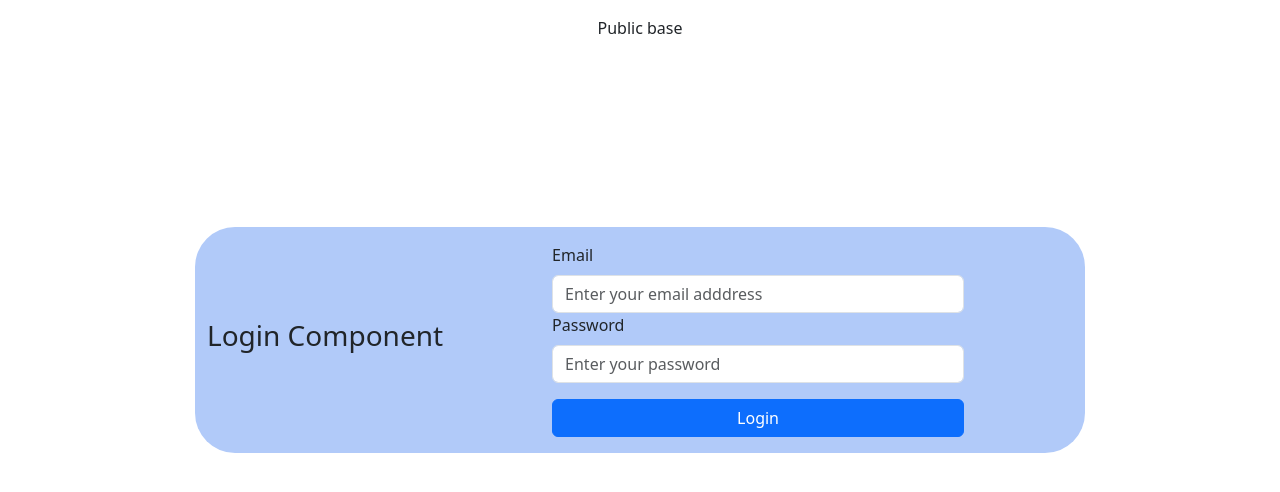
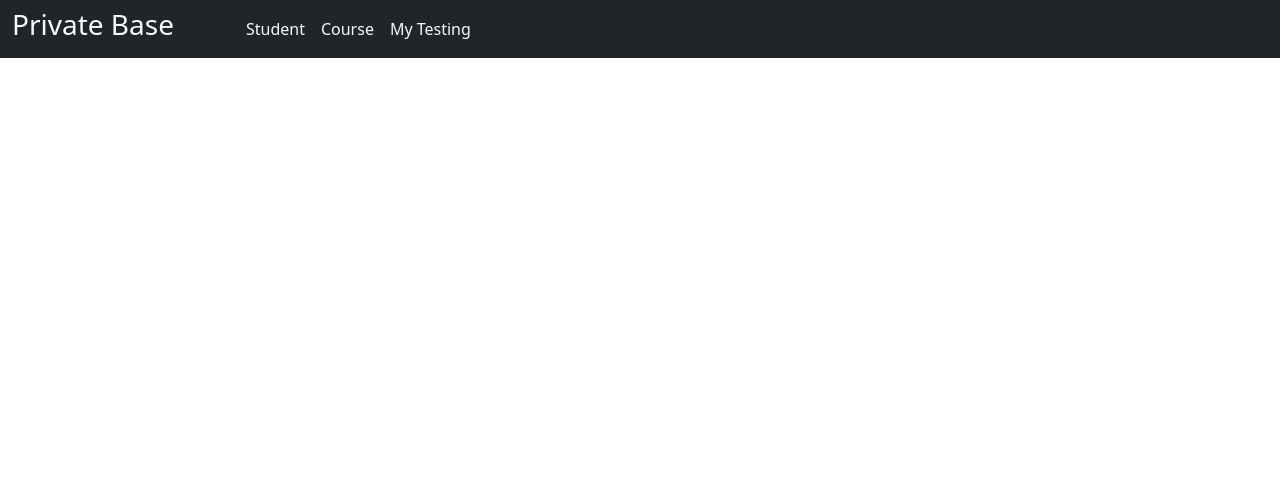
Before and after one commit to suren-11/training3, an Angular app: page /dashboard in a window 1280 px wide. Before the commit this address led to /login. Shown: the top 492 px of the page. Built offline with nearby package versions, Linux system fonts and the light colour scheme.

Commit message:
developed nav bar in private base

```diff
--- a/src/app/login/login.component.html
+++ b/src/app/login/login.component.html
@@ -3,14 +3,14 @@
     <form class="row d-flex justify-content-center my-3">
         <div class="col-md-8">
             <label for="email" class="form-label">Email</label>
-            <input type="email" class="form-control" id="email" placeholder="Enter your email adddress" required>
+            <input type="email" class="form-control" id="email" placeholder="Enter your email adddress">
         </div>
         <div class="col-md-8">
             <label for="password" class="form-label">Password</label>
-            <input type="password" class="form-control" placeholder="Enter your password" id="password" required>
+            <input type="password" class="form-control" placeholder="Enter your password" id="password">
         </div>
         <div class="col-8 d-flex align-items-center justify-content-center mt-3">
-            <button class="btn btn-primary w-100" type="submit">Login</button>
+            <button class="btn btn-primary w-100" type="submit" routerLink="/dashboard">Login</button>
         </div>
     </form>
 </div>
--- a/src/app/private-base/private-base.component.html
+++ b/src/app/private-base/private-base.component.html
@@ -1 +1,13 @@
-<p>private-base works!</p>
+    <nav class="navbar navbar-expand-sm navbar-dark bg-dark">
+        <div class="container-fluid">
+            <div class="collapse navbar-collapse">
+                <h3 class="text-light pe-5 me-3">Private Base</h3>
+                <div class="navbar-nav">
+                    <a class="nav-link text-light" href="#">Student</a>
+                    <a class="nav-link text-light" href="#">Course</a>
+                    <a class="nav-link text-light" href="#">My Testing</a>
+                </div>
+            </div>
+        </div>
+    </nav>
+    <router-outlet></router-outlet>
```
Also changed, not shown: src/app/app-routing.module.ts (+5 -3 lines).
